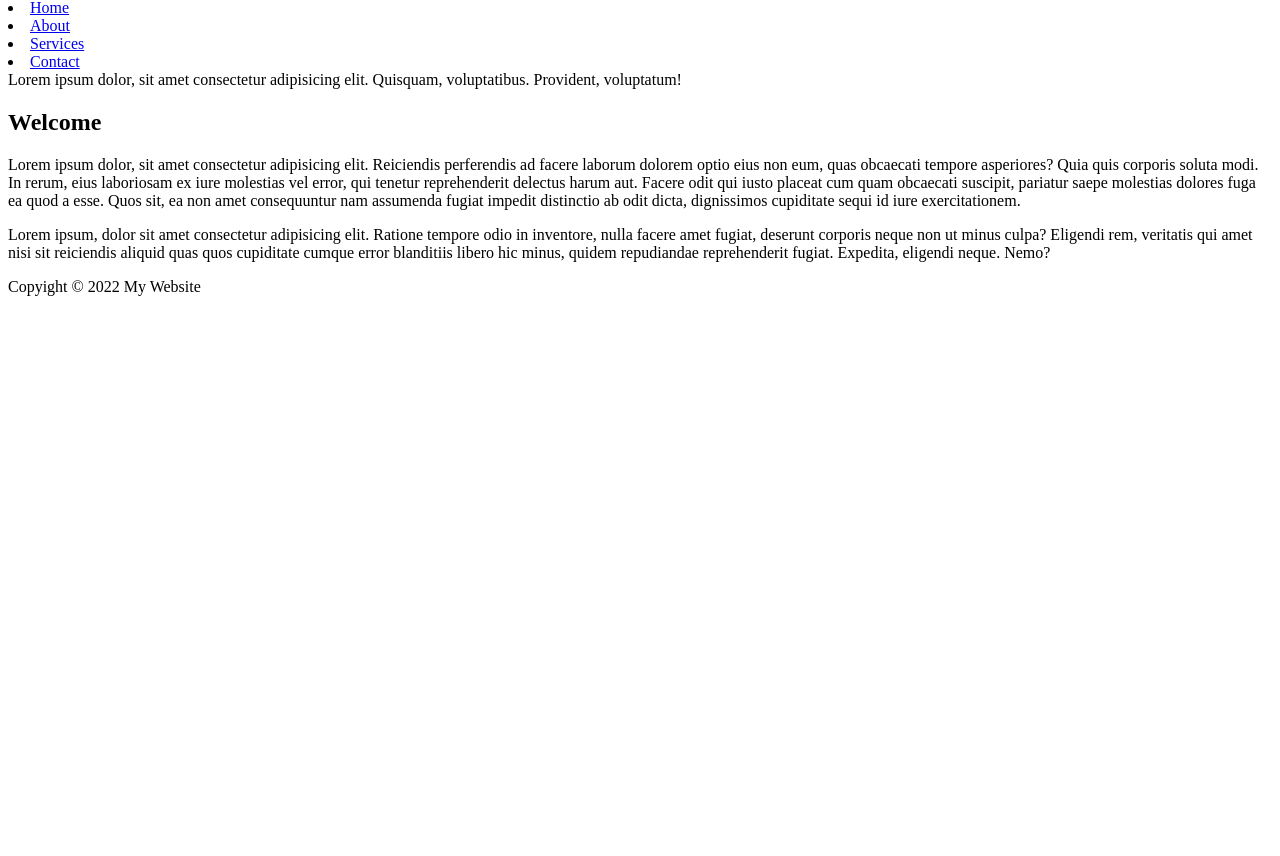
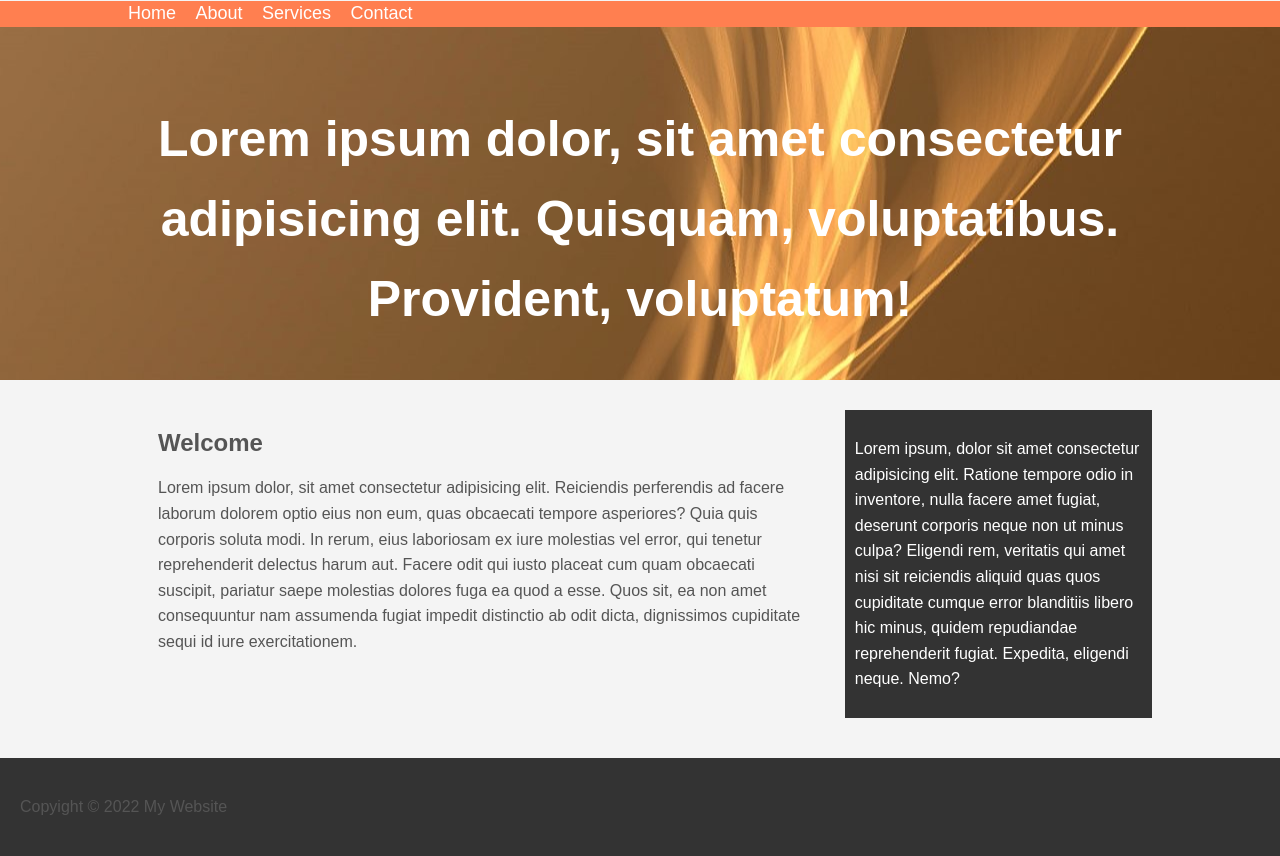
Before and after one commit to Tas128429/HTML-Nav, a plain HTML site: page index.html in a window 1280 px wide. Shown: the part 67-923 px from the top of the page. Before the commit the page ends 800 px from the top, so only its background shows below. Drawn offline with Linux system fonts and the light colour scheme.

Commit message:
Add files via upload

```diff
--- a/index.html
+++ b/index.html
@@ -1,3 +1,17 @@
+<!DOCTYPE html>
+<html lang="en">
+<head>
+    <meta charset="UTF-8">
+    <meta http-equiv="X-UA-Compatible" content="IE=edge">
+    <meta name="viewport" content="width=device-width, initial-scale=1.0">
+    <link rel="stylesheet" href="style.css">
+    <title>HTML Navigation</title>
+</head>
+<body>
+
+</body>
+</html>
+
 <header id="main-header">
         <div class="container">
         <h1>My CSS Website</h1>
@@ -18,7 +32,7 @@
 
 
 <section id="showcase">
-    <div class="container"
+    <div class="container">
         <h1>Lorem ipsum dolor, sit amet consectetur adipisicing elit. Quisquam, voluptatibus. Provident, voluptatum!</h1>
 </div>
 </section>
--- a/style.css
+++ b/style.css
@@ -0,0 +1,92 @@
+body {
+    background-color: #f4f4f4;
+    color:#555;
+    font-family: Arial, Helvetica, sans-serif;
+    font-size: 16px;
+    line-height: 1.6em;
+    margin: 0;
+}
+
+.container{
+    width: 80%;
+    margin: auto;
+    overflow: hidden;
+}
+
+#main-header {
+    background-color:coral
+    color: #fff;
+}
+
+#navbar {
+    background-color: coral;
+    color: #fff;
+}
+
+#navbar ul {
+    padding: 0;
+    list-style: none;
+}
+
+#navbar li {
+    display: inline;
+}
+
+#navbar a {
+    color: #fff;
+    text-decoration: none;
+    font-size: 18px;
+    padding-right: 15px;
+
+}
+
+#showcase {
+    background-image: url("img/Golden.jpeg");
+    background-position: center right;
+    min-height: 300px;
+    margin-bottom: 30px;
+    text-align: center;
+}
+
+#showcase h1 {
+    color: #fff;
+    font-size: 50px;
+    line-height: 1.6em;
+    padding-top: 30px;
+}
+
+#main {
+    float: left;
+    width: 70%;
+    padding: 0  30px;
+    box-sizing: border-box;
+}
+
+#sidebar {
+    float: right;
+    width: 30%;
+    background: #333;
+    color: #fff;
+    padding: 10px;
+    box-sizing: border-box;
+}
+
+#main-footer {
+    background: #333;
+    color: #fff
+    text-align: center;
+    padding: 20px;
+    margin-top: 40px;
+}
+
+@media(max-width:600px) {
+    #main{
+        width: 100%;
+        float: none;
+    }
+
+    #sidebar{
+        width: 100%;
+        float: none;
+    }
+}
```
Also changed, not shown: img/Golden.jpeg (added).
